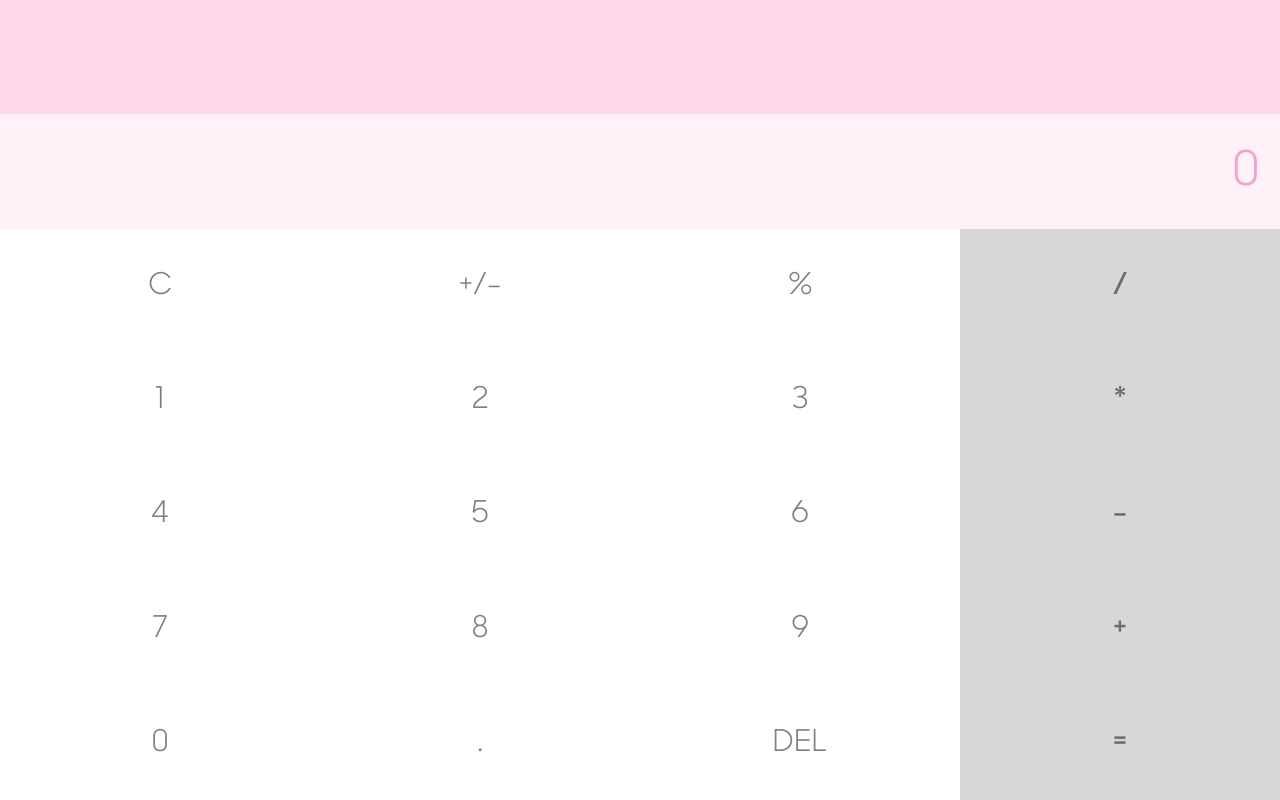
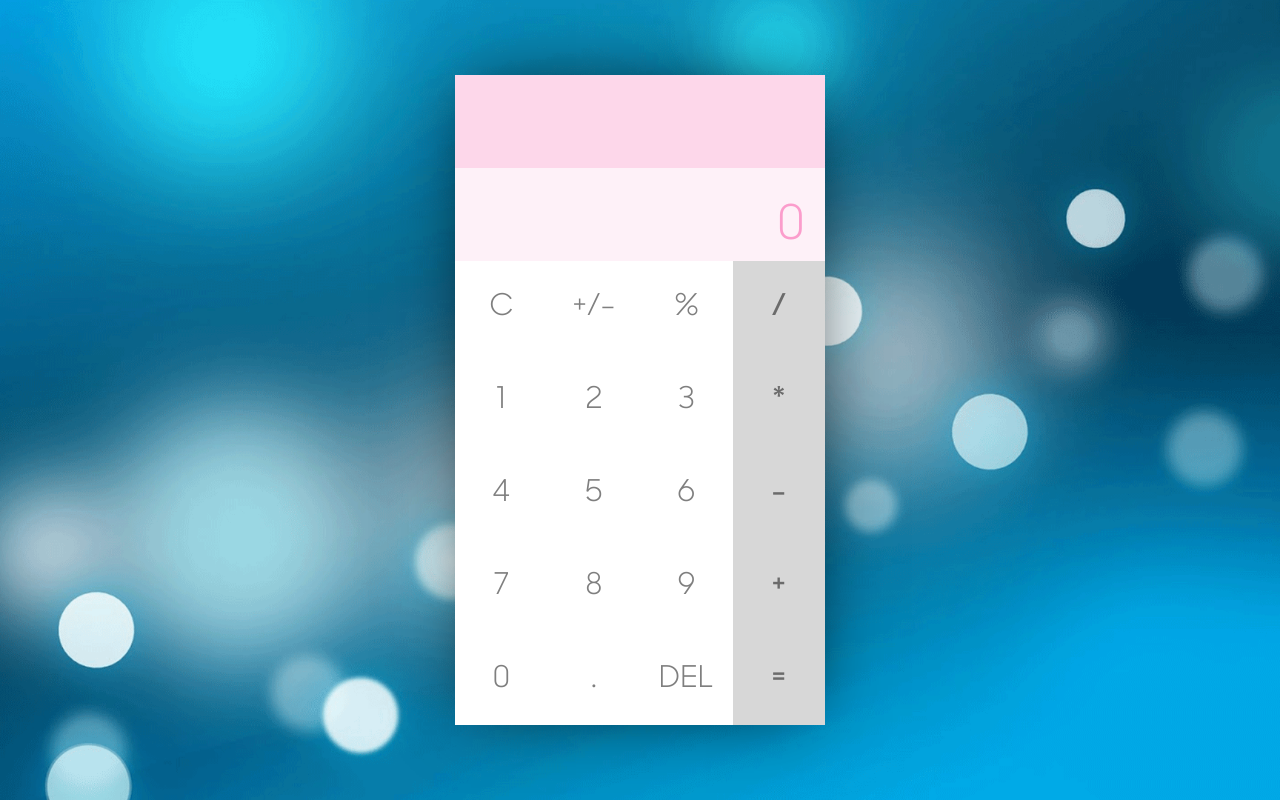
Before and after one commit to aleksandra-lisek/calculator-app, a React (Create React App) app: page / in a window 1280 px wide. Built offline with nearby package versions, Linux system fonts and the light colour scheme.

Commit message:
folder structure changed, background styling

```diff
--- a/src/App.js
+++ b/src/App.js
@@ -1,58 +1,14 @@
 import React from 'react';
-import { connect } from 'react-redux';
 
-import classes from './App.module.css';
-import Screen from './components/Screen/Screen';
-import Keypad from './components/Keypad/Keypad';
-import * as fromCalculator from './store/storeIndex';
-import {
-  calculate, deleteLastEntry, clear, evaluateExpression, percent, flipSignOperation,
-} from './store/actions/calculate';
-import desktopImage from './assets/images/calc_desktop.png';
+import Layout from './hoc/Layout/Layout';
 
-const App = (props) => {
-  const imageUrl = window.innerWidth >= 650 ? desktopImage : 'none';
-
+const App = () => {
   return (
-    <div className={classes.App} style={{ backgroundImage: `url(${imageUrl})` }}>
-      <Screen {...props} />
-      <Keypad {...props} />
+    <div>
+      <Layout />
     </div>
 
   );
 };
 
-const mapStateToProps = (state) => {
-  return {
-    expression: fromCalculator.getExpression(state),
-    total: fromCalculator.getTotal(state),
-  };
-};
-
-const mapDispatchToProps = (dispatch) => {
-  return {
-    calculate: (buttonKey) => {
-      dispatch(calculate(buttonKey));
-    },
-    delete: () => {
-      dispatch(deleteLastEntry());
-    },
-    clear: () => {
-      dispatch(clear());
-    },
-    evaluate: () => {
-      dispatch(evaluateExpression());
-    },
-    percent: () => {
-      dispatch(percent());
-    },
-    flipSignOperation: () => {
-      dispatch(flipSignOperation());
-    },
-  };
-};
-
-export default connect(
-  mapStateToProps,
-  mapDispatchToProps,
-)(App);
+export default App;
--- /dev/null
+++ b/src/components/Calculator/Calculator.js
@@ -0,0 +1,55 @@
+import React from 'react';
+import { connect } from 'react-redux';
+
+import classes from './Calculator.module.css';
+import Screen from '../Screen/Screen';
+import Keypad from '../Keypad/Keypad';
+import * as fromCalculator from '../../store/storeIndex';
+import {
+  calculate, deleteLastEntry, clear, evaluateExpression, percent, flipSignOperation,
+} from '../../store/actions/calculate';
+
+const Calculator = (props) => {
+  return (
+    <div className={classes.Calculator}>
+      <Screen {...props} />
+      <Keypad {...props} />
+    </div>
+
+  );
+};
+
+const mapStateToProps = (state) => {
+  return {
+    expression: fromCalculator.getExpression(state),
+    total: fromCalculator.getTotal(state),
+  };
+};
+
+const mapDispatchToProps = (dispatch) => {
+  return {
+    calculate: (buttonKey) => {
+      dispatch(calculate(buttonKey));
+    },
+    delete: () => {
+      dispatch(deleteLastEntry());
+    },
+    clear: () => {
+      dispatch(clear());
+    },
+    evaluate: () => {
+      dispatch(evaluateExpression());
+    },
+    percent: () => {
+      dispatch(percent());
+    },
+    flipSignOperation: () => {
+      dispatch(flipSignOperation());
+    },
+  };
+};
+
+export default connect(
+  mapStateToProps,
+  mapDispatchToProps,
+)(Calculator);
--- /dev/null
+++ b/src/components/Calculator/Calculator.module.css
@@ -0,0 +1,14 @@
+.Calculator {
+    width: 100vw;
+    height: 100vh;
+}
+
+@media (min-width: 650px) {
+    .Calculator {
+        width: 370px;
+        height: 650px;
+        -webkit-box-shadow: 0px 0px 69px -16px rgba(0,0,0,0.73);
+        -moz-box-shadow: 0px 0px 69px -16px rgba(0,0,0,0.73);
+        box-shadow: 0px 0px 69px -16px rgba(0,0,0,0.73);
+    }
+  }
--- a/src/components/Keypad/Keypad.module.css
+++ b/src/components/Keypad/Keypad.module.css
@@ -1,4 +1,4 @@
 .Keypad{
     width: 100%;
-    height: calc(5*(100vh/7));
+    height: calc(5*(100%/7));
 }
--- a/src/components/Screen/Screen.module.css
+++ b/src/components/Screen/Screen.module.css
@@ -15,7 +15,7 @@
 }
 
 .Screen{
-    height: calc(2*(100vh/7));
+    height: calc(2*(100%/7));
     width: 100%;
 }
 
--- a/src/hoc/Layout/Layout.css
+++ /dev/null
@@ -1,3 +0,0 @@
-.Layout{
-
-}
--- a/src/hoc/Layout/Layout.js
+++ b/src/hoc/Layout/Layout.js
@@ -1,18 +1,32 @@
-import React, { Component } from 'react';
-import classes from './Layout.css';
-import Screen from '../../components/Screen/Screen';
-import Keypad from '../../components/Keypad/Keypad';
+import React, { useState, useEffect } from 'react';
 
 
-class Layout extends Component {
-  render () {
-    return (
-      <div className={classes.Layout } style={{ backgroundImage: `url(${imageUrl})` }}>
-        <Screen {...this.props} />
-        <Keypad {...this.props} />
-      </div>
-    );
+import classes from './Layout.module.css';
+import Calculator from '../../components/Calculator/Calculator';
+import desktopImg from '../../assets/images/calc_desktop.png';
+
+
+const Layout = (props) => {
+  const [windowWidth, setWindowWidth] = useState(window.innerWidth);
+  const image = windowWidth >= 650 ? `url(${desktopImg})` : 'none';
+
+  const handleWindowResize = () => {
+    setWindowWidth(window.innerWidth);
   };
-}
+
+  useEffect(() => {
+    window.addEventListener('resize', handleWindowResize);
+
+    return () => {
+      window.removeEventListener('resize', handleWindowResize);
+    };
+  });
+
+  return (
+    <div className={classes.Layout} style={{ backgroundImage: image }}>
+      <Calculator {...props} />
+    </div>
+  );
+};
 
 export default Layout;
--- /dev/null
+++ b/src/hoc/Layout/Layout.module.css
@@ -0,0 +1,16 @@
+.Layout{
+    height: 100vh;
+    width: 100vw;
+    display: flex;
+    justify-content: center;
+    align-items: center;
+    background-size: cover;
+}
+
+
+/* @media (min-width: 650px) {
+    .Calculator {
+        width: 370px;
+        height: 650px;
+    }
+  } */
```
